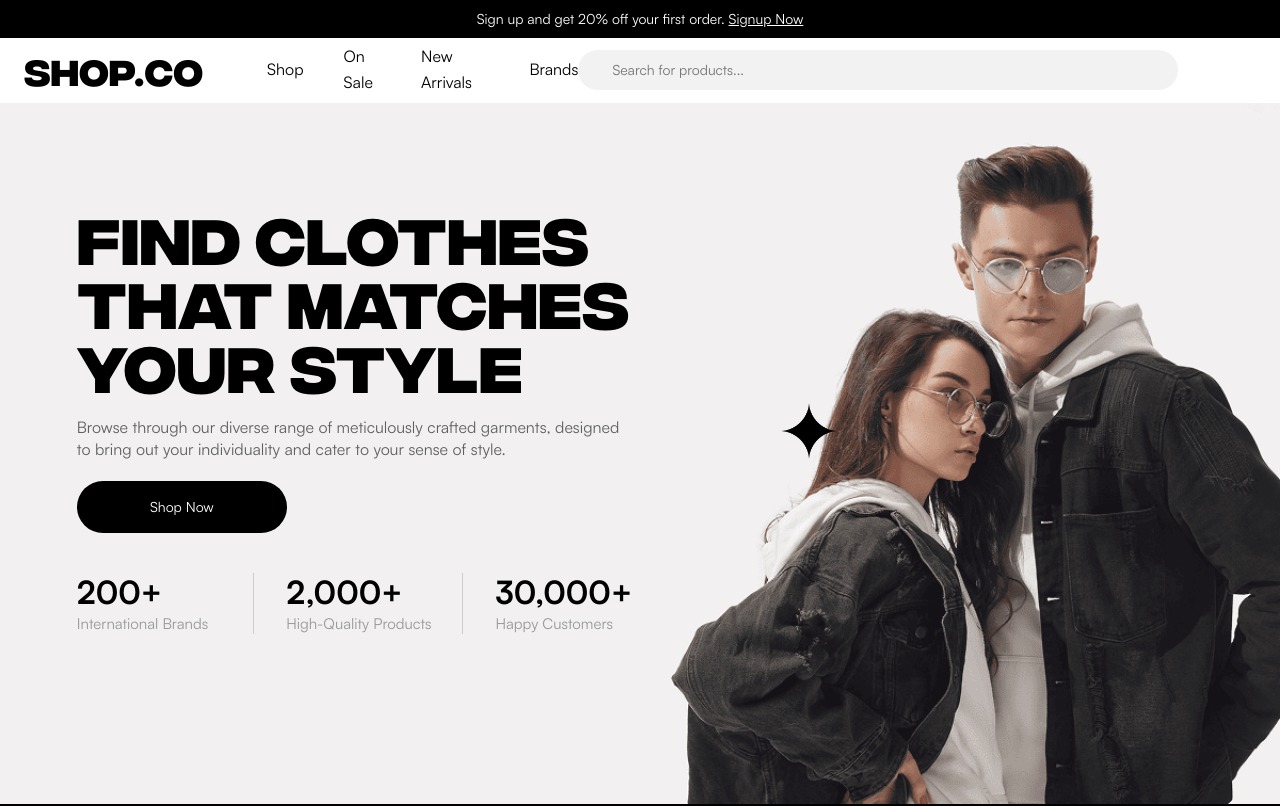
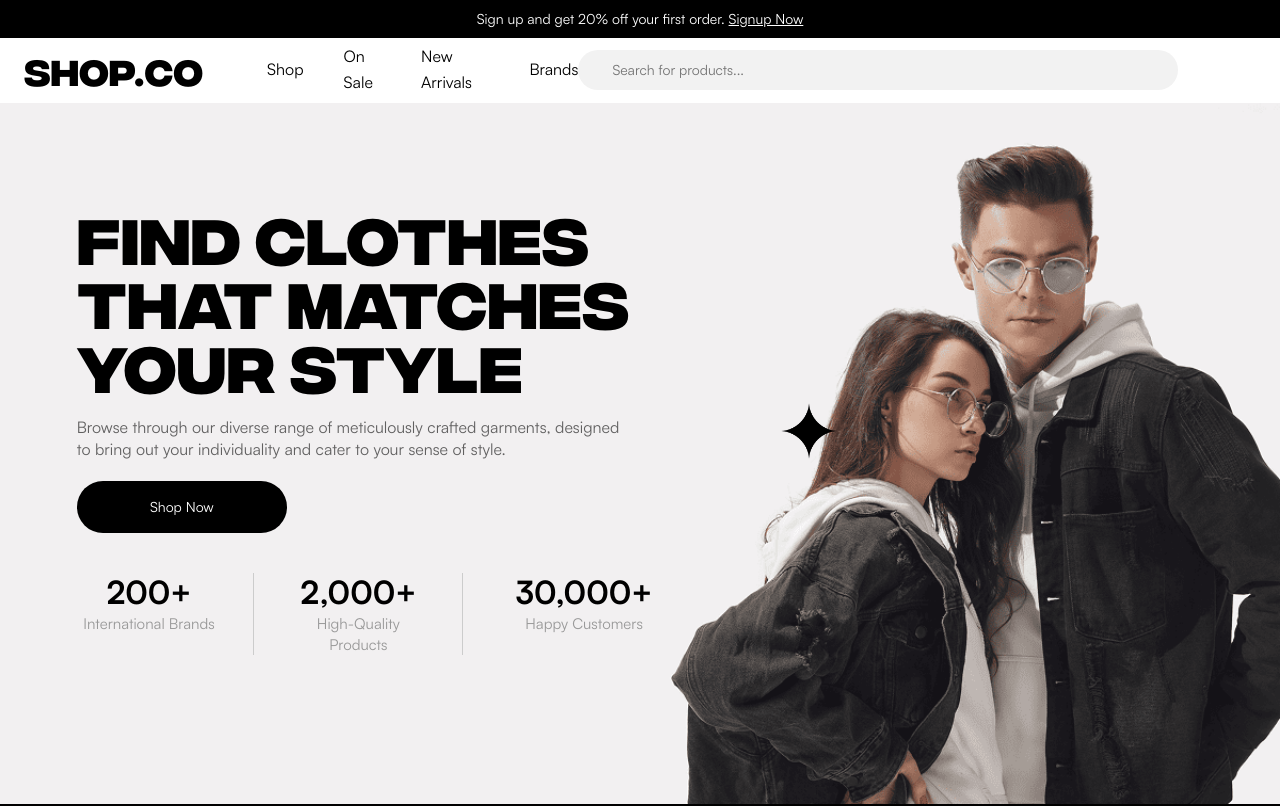
Before and after one commit to yadhu680/figma-homepage-ssr, a Next.js app: page / in a window 1280 px wide. Shown: the top 806 px of the page. Built offline with nearby package versions, Linux system fonts and the light colour scheme; some icons are missing.

Commit message:
Alignment correction in hero section

```diff
--- a/components/HeroSection.tsx
+++ b/components/HeroSection.tsx
@@ -210,7 +210,7 @@ export default function HeroSection() {
             rowSpacing= {{xs: 2, md: 0}}
             sx={{
                 mt: { xs: 3, md: 5 },
-                justifyContent: { xs: "center", md: "flex-start" },
+                justifyContent: { xs: "center", md: "center" },
                 width: { xs: "100%", md: "596px" },
             }}
             >
@@ -229,9 +229,9 @@ export default function HeroSection() {
                       },
                       pr: {
                         xs: index === 0 ? 3 : 0,
-                    md: index < 2 ? 3 : 0,
+                        md: index < 2 ? 4 : 0,
                       },
-                    textAlign: "left",
+                      textAlign: "center",
                       mb: { xs: 0, md: 0 },
                   }}
                 >
```
Lines whose indentation alone changed are shown as unchanged.
